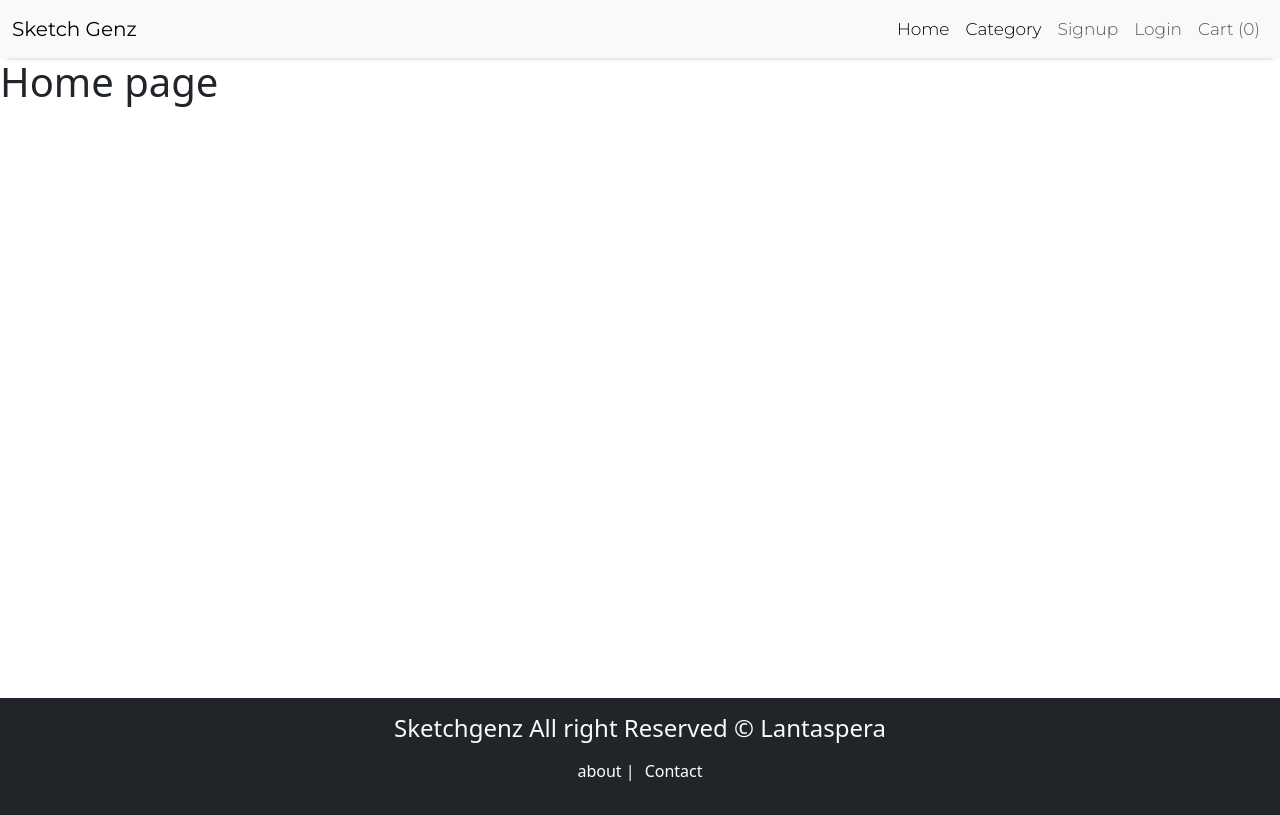
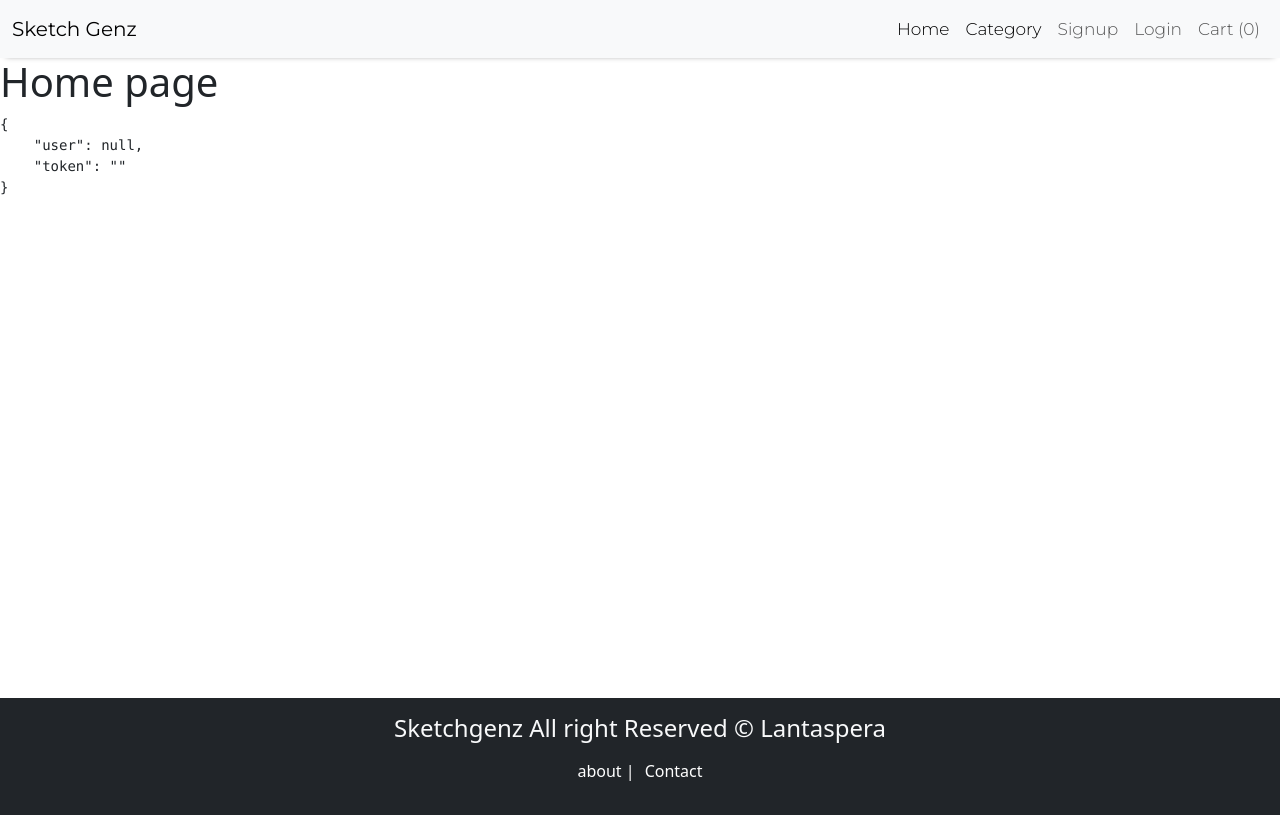
Before and after one commit to Lantaspera/Ecom, a React (Create React App) app in the folder client/: page / in a window 1280 px wide. Built offline with nearby package versions, Linux system fonts and the light colour scheme.

Commit message:
context api created

```diff
--- a/client/src/components/layout/Header.js
+++ b/client/src/components/layout/Header.js
@@ -1,7 +1,17 @@
 import React from 'react'
 import { NavLink } from 'react-router-dom'
+import { useAuth } from '../../context/auth'
+import { toast } from 'react-hot-toast'
 
 function Header() {
+  const [auth,setAuth] = useAuth()
+  const handleLogout =()=>{
+    setAuth({
+      ...auth, user:null,token:''
+    })
+    localStorage.removeItem('auth')
+    toast.success('Logout Successfully')
+  }
   return (
     <>
     <nav className="navbar navbar-expand-lg bg-body-tertiary">
@@ -24,7 +34,9 @@
             Category
           </NavLink>
         </li>
-        <li className="nav-item">
+        {
+          !auth.user?(<>
+          <li className="nav-item">
           <NavLink to='/signup' className="nav-link">
             Signup
           </NavLink>
@@ -33,7 +45,16 @@
           <NavLink to='/login' className="nav-link">
             Login
           </NavLink>
-        </li>
+          </li>
+          </>):(<>
+            <li className="nav-item">
+          <NavLink onClick={handleLogout} to='/login' className="nav-link">
+            Logout
+          </NavLink>
+          </li>
+          </>)
+        }
+
         <li className="nav-item">
           <NavLink to='/cart' className="nav-link" >
             Cart (0)
--- /dev/null
+++ b/client/src/context/auth.js
@@ -0,0 +1,32 @@
+import { useState, useContext, createContext, Children, useEffect } from "react";
+
+
+const AuthContext = createContext()
+
+const AuthProvider = (props)=>{
+    const [auth,setAuth] = useState({
+        user:null,
+        token:""
+    });
+    useEffect(()=>{
+        const data = localStorage.getItem("auth");
+        if (data){
+            const parseData = JSON.parse(data)
+            setAuth({
+                ...auth,
+                user: parseData.user,
+                token: parseData.token
+            });
+        }
+    },[]);
+
+    return(
+        <AuthContext.Provider value={[auth,setAuth]}>
+            {props.children}
+        </AuthContext.Provider>
+    )
+}
+
+const useAuth = ()=> useContext(AuthContext);
+
+export {useAuth, AuthProvider};
--- a/client/src/pages/Home.js
+++ b/client/src/pages/Home.js
@@ -1,10 +1,13 @@
 import React from 'react'
 import Layout from '../components/layout/Layout'
+import { useAuth } from '../context/auth'
 
 const Home = () => {
+  const [auth,setAuth] = useAuth()
   return (
     <Layout title={'Home-Shopping'}>
         <h1>Home page</h1>
+        <pre>{JSON.stringify(auth, null, 4)}</pre>
     </Layout>
 
   )
--- a/client/src/pages/auth/Login.js
+++ b/client/src/pages/auth/Login.js
@@ -5,10 +5,12 @@
 import toast from 'react-hot-toast'
 import axios from 'axios';
 import { useNavigate } from 'react-router-dom'
+import { useAuth } from '../../context/auth'
+
 
 function Login() {
 
-
+    const [auth,setAuth]=useAuth()
     const [email,setEmail] = useState('')
     const [password,setPassword] = useState('')
     const navigate = useNavigate()
@@ -21,6 +23,11 @@
           );
           if(res && res.data.success){
               toast.success(res.data.message)
+              setAuth({
+                ...auth,
+                user: res.data.user,
+                token: res.data.token,
+              })
               navigate('/')
           }else{
               toast.error(res.data.message)
```
Also changed, not shown: client/src/index.js (+6 -4 lines).
